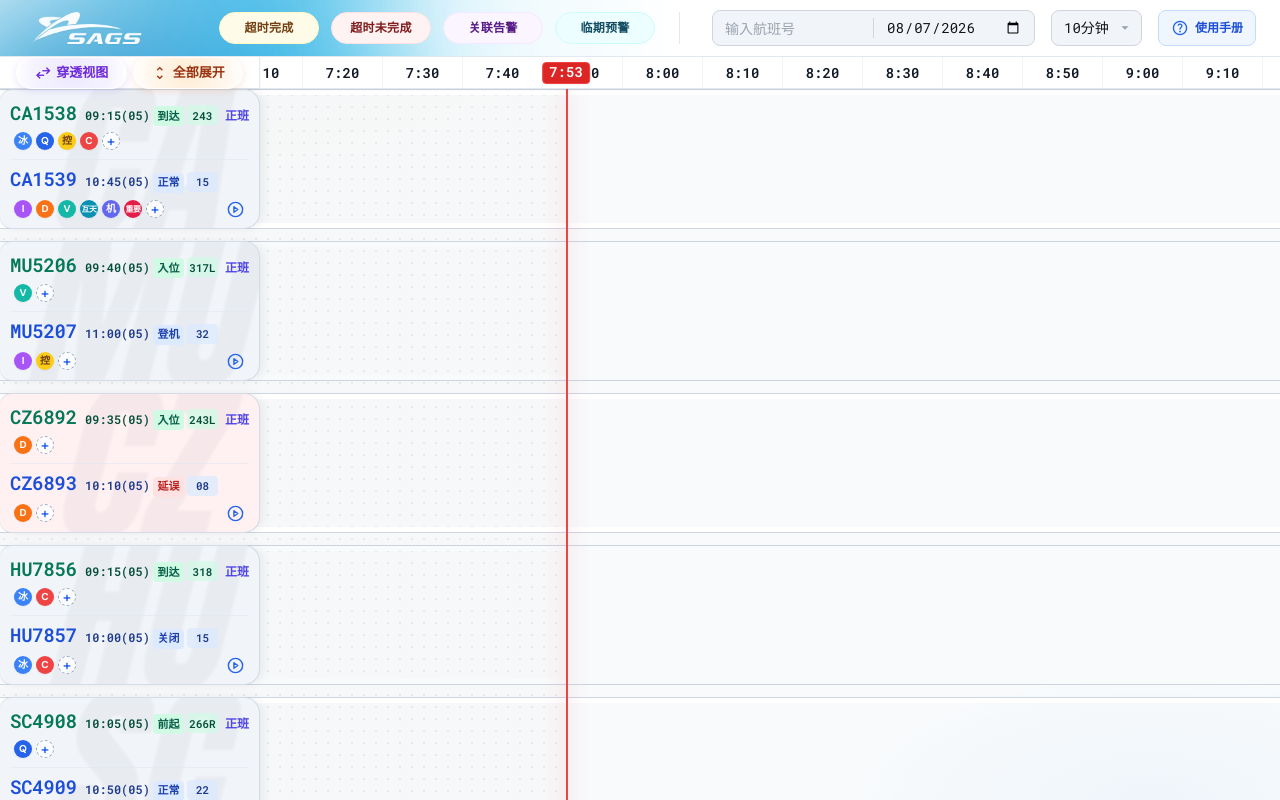
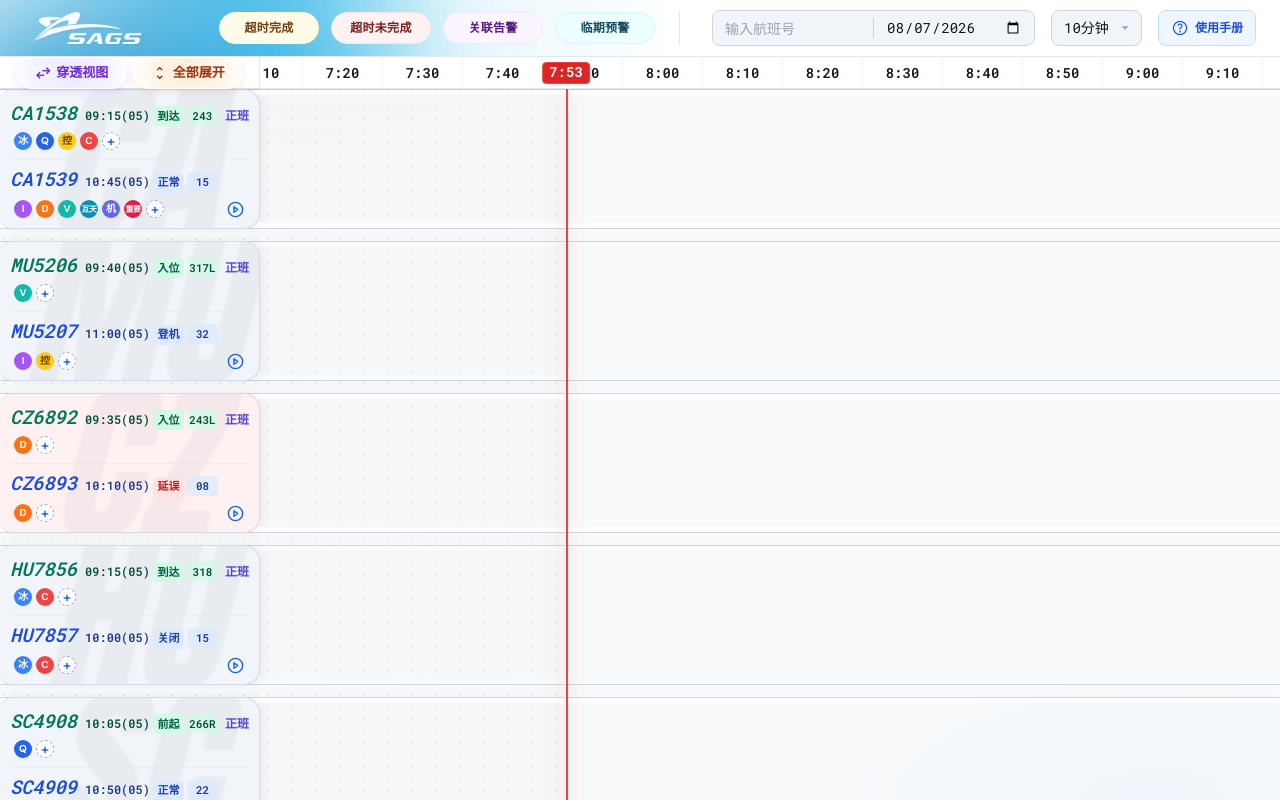
Before and after one commit to fwilyair/flight-ops-center, a React (Vite) app: page / in a window 1280 px wide. Built offline with nearby package versions, Linux system fonts and the light colour scheme.

Commit message:
style: emphasize flight numbers with italics

```diff
--- a/components/FlightCard.tsx
+++ b/components/FlightCard.tsx
@@ -245,7 +245,7 @@ export const FlightCard: React.FC<FlightCardProps> = ({
                     <section aria-label="进港航班" className="flex min-h-0 flex-1 flex-col justify-start gap-1">
                         <div className="flex h-7 min-w-0 items-end text-emerald-700">
                             <div className="grid w-full min-w-0 grid-cols-[72px_65px_31px_31px_minmax(27px,1fr)] items-baseline gap-x-[3px]">
-                            <span className={`min-w-0 overflow-hidden whitespace-nowrap font-mono font-extrabold leading-none tabular-nums ${getFlightNumberSizeClass(arrivalFlightNo)}`} title={arrivalFlightNo}>
+                            <span className={`min-w-0 overflow-hidden whitespace-nowrap font-mono font-extrabold italic leading-none tabular-nums ${getFlightNumberSizeClass(arrivalFlightNo)}`} title={arrivalFlightNo}>
                                 {arrivalFlightNo}
                             </span>
                             <span className="min-w-0 whitespace-nowrap text-center font-mono text-[12px] font-extrabold leading-none text-emerald-900 tabular-nums">
@@ -281,7 +281,7 @@ export const FlightCard: React.FC<FlightCardProps> = ({
                     <section aria-label="出港航班" className="flex min-h-0 flex-1 flex-col justify-end gap-1">
                         <div className="flex h-7 min-w-0 items-start text-blue-700">
                             <div className="grid w-full min-w-0 grid-cols-[72px_65px_31px_31px_minmax(27px,1fr)] items-baseline gap-x-[3px]">
-                            <span className={`min-w-0 overflow-hidden whitespace-nowrap font-mono font-extrabold leading-none tabular-nums ${getFlightNumberSizeClass(departureFlightNo)}`} title={departureFlightNo}>
+                            <span className={`min-w-0 overflow-hidden whitespace-nowrap font-mono font-extrabold italic leading-none tabular-nums ${getFlightNumberSizeClass(departureFlightNo)}`} title={departureFlightNo}>
                                 {departureFlightNo}
                             </span>
                             <span className="min-w-0 whitespace-nowrap text-center font-mono text-[12px] font-extrabold leading-none text-blue-900 tabular-nums">
```
Also changed, not shown: 1 other file (tests, documents, lock files or other folders).
